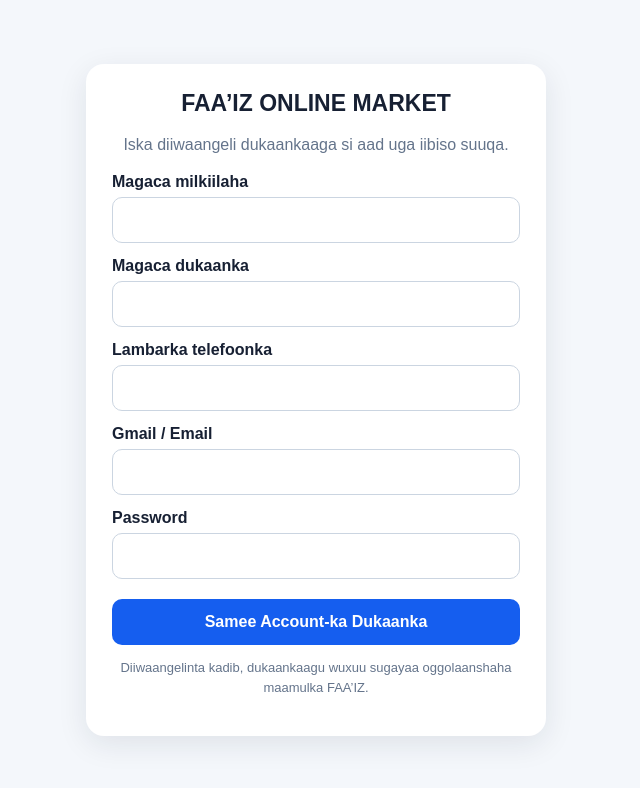
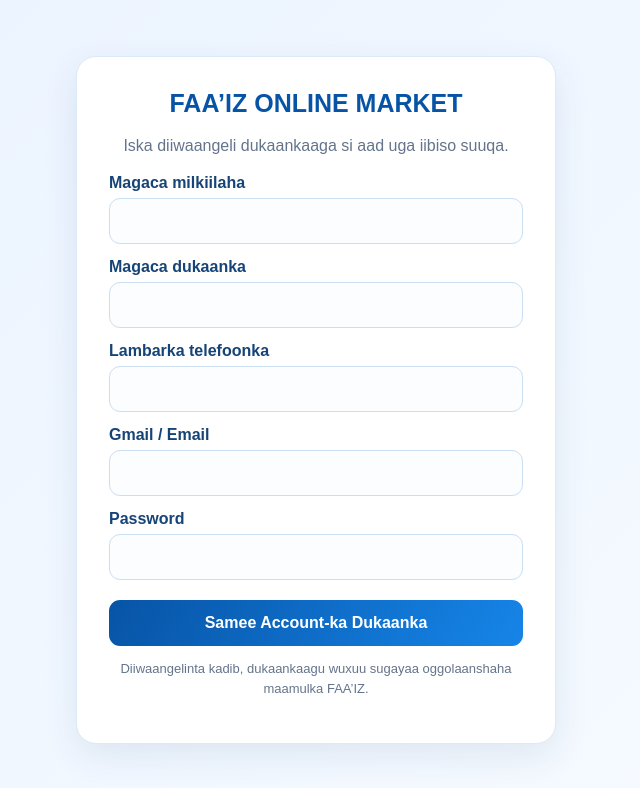
Before and after one commit to faaiz-online-market/Faaiz-online-market-new, a plain HTML site: page seller-registration.html in a window 1280 px wide. Shown: the whole page, without its empty margins (324-964 px from the left). Drawn offline with Linux system fonts and the light colour scheme; a script that the page names is missing.

Commit message:
Update seller-registration.html

```diff
--- a/seller-registration.html
+++ b/seller-registration.html
@@ -5,6 +5,57 @@
 <title>Seller Registration | FAA’IZ ONLINE MARKET</title>
 <style>
 *{box-sizing:border-box}body{margin:0;font-family:Arial,sans-serif;background:#f4f7fb;color:#172033;display:grid;min-height:100vh;place-items:center;padding:20px}.card{width:100%;max-width:460px;background:#fff;border-radius:18px;padding:26px;box-shadow:0 8px 30px #17203318}h1{font-size:23px;margin:0 0 8px;text-align:center}p{color:#64748b;line-height:1.5;text-align:center}label{display:block;font-weight:600;margin:14px 0 6px}input{width:100%;padding:13px;border:1px solid #cbd5e1;border-radius:10px;font-size:16px}button{width:100%;border:0;border-radius:10px;background:#155eef;color:#fff;padding:14px;font-size:16px;font-weight:700;margin-top:20px}button:disabled{opacity:.6}#message{margin-top:16px;padding:12px;border-radius:10px;display:none;line-height:1.5}.ok{display:block!important;background:#ecfdf3;color:#067647}.err{display:block!important;background:#fef3f2;color:#b42318}.small{font-size:13px}
+
+/* MODERN BLUE & WHITE */
+body {
+  background: linear-gradient(135deg, #eaf3ff, #f7fbff);
+  color: #172b4d;
+}
+
+.card {
+  max-width: 480px;
+  padding: 32px;
+  border: 1px solid #dce9f8;
+  border-radius: 20px;
+  box-shadow: 0 12px 35px #123c6b18;
+}
+
+h1 {
+  color: #0754a6;
+  font-size: 25px;
+}
+
+label {
+  color: #164477;
+}
+
+input {
+  background: #fbfdff;
+  border: 1px solid #cbdff3;
+  border-radius: 11px;
+  transition: 0.2s;
+}
+
+input:focus {
+  outline: 2px solid #1685e8;
+  border-color: #1685e8;
+}
+
+button {
+  background: linear-gradient(120deg, #0754a6, #1685e8);
+  border-radius: 11px;
+  cursor: pointer;
+  transition: 0.2s;
+}
+
+button:hover {
+  filter: brightness(0.92);
+}
+
+#message {
+  border-radius: 11px;
+}
+
 </style></head>
 <body><main class="card">
 <h1>FAA’IZ ONLINE MARKET</h1><p>Iska diiwaangeli dukaankaaga si aad uga iibiso suuqa.</p>
```
